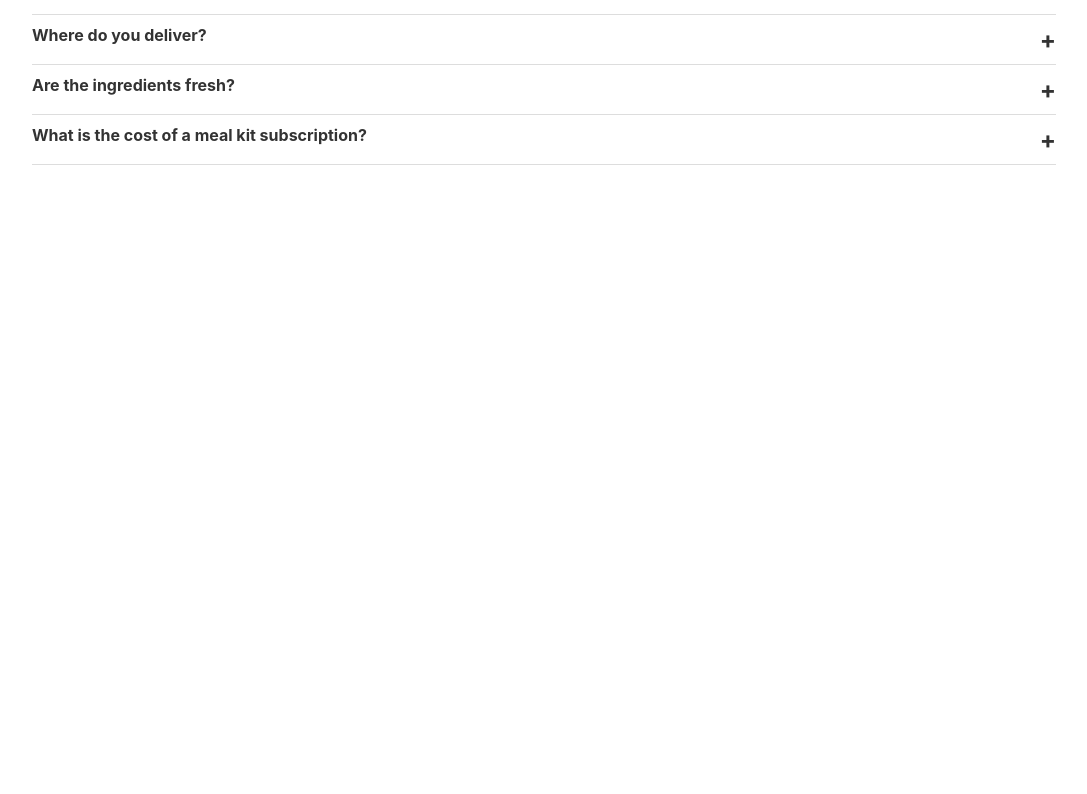
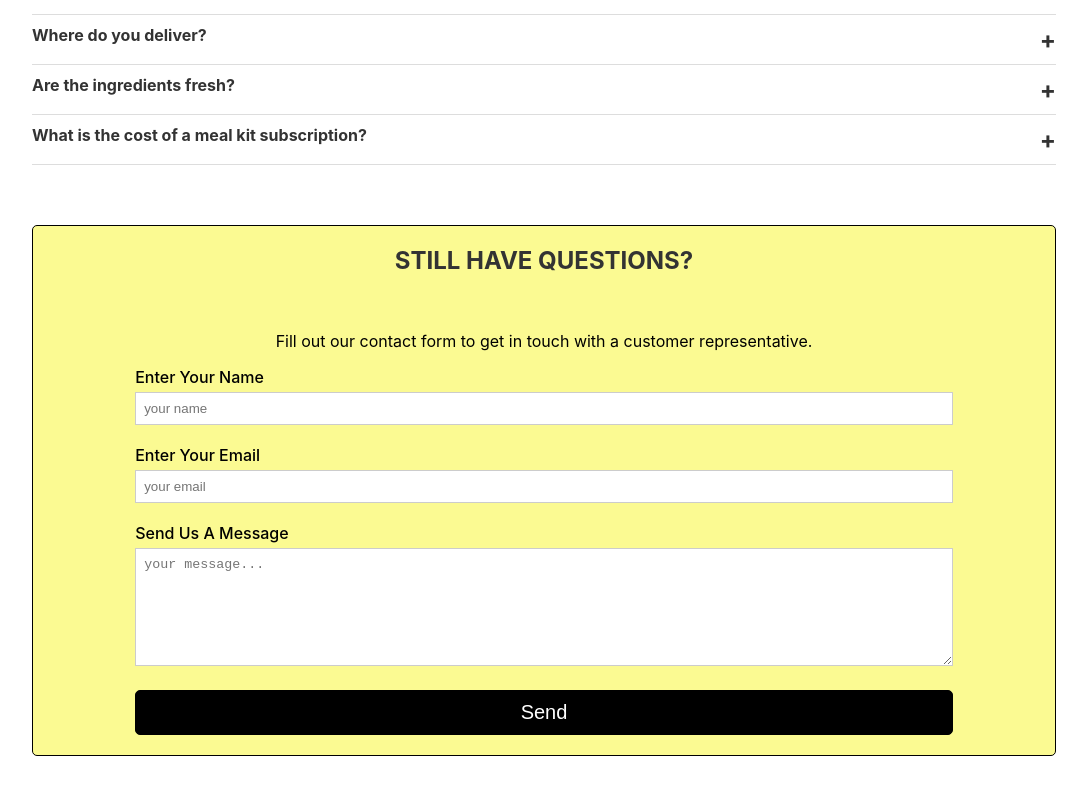
Before and after one commit to ntrem071/EasyEats, a React (Create React App) app in the folder my-react-app/: page /EasyEats/faq in a window 1280 px wide. Shown: the part 348-1142 px from the top of the page, without its empty margins (96-1183 px from the left). Before the commit the page ends 800 px from the top, so only its background shows below. Built offline with nearby package versions, Linux system fonts and the light colour scheme.

Commit message:
added recipe back and contact form

```diff
--- a/my-react-app/src/pages/Faq.jsx
+++ b/my-react-app/src/pages/Faq.jsx
@@ -34,13 +34,41 @@ export const Faq = () => {
   ];
 
   const [activeIndex, setActiveIndex] = useState(null);
+  const [formData, setFormData] = useState({
+    name: '',
+    email: '',
+    message: '',
+  });
+  const [formSubmitted, setFormSubmitted] = useState(false);
 
   const toggleFaq = (index) => {
     setActiveIndex(activeIndex === index ? null : index);
   };
 
+  const handleInputChange = (e) => {
+    const { name, value } = e.target;
+    setFormData({
+      ...formData,
+      [name]: value,
+    });
+  };
+
+  const handleSubmit = (e) => {
+    e.preventDefault();
+    setFormSubmitted(true);
+  };
+  const handleResetForm = () => {
+    setFormData({
+      name: '',
+      email: '',
+      message: '',
+    });
+    setFormSubmitted(false);
+  };
+
   return (
     <div className="faq-container">
+      <div className='wrap-faq'>
       <h2>ASK US ANYTHING</h2>
       {faqData.map((faq, index) => (
         <div key={index} className="faq-item">
@@ -60,6 +88,106 @@ export const Faq = () => {
           )}
         </div>
       ))}
+      </div>
+      <div className="contact-form-container">
+        <h2>STILL HAVE QUESTIONS?</h2>
+
+        {formSubmitted ? (
+         <div style={{padding: "20px 10% 20px 10%" }}>
+         <p>Thank you for reaching out! We will get back to you soon.</p>
+         <button
+           onClick={handleResetForm}
+           style={{
+             backgroundColor: 'black',
+             color: 'white',
+             fontSize: '20px',
+             margin: '0',
+             borderRadius: '5px',
+             width: '100%',
+             padding: '10px',
+             border: 'solid black 1px',
+             cursor: 'pointer',
+             transition: 'background-color 0.3s, color 0.3s'
+           }}
+           onMouseOver={(e) => {
+             e.currentTarget.style.backgroundColor = '#ffa41c';
+             e.currentTarget.style.color = 'black';
+           }}
+           onMouseOut={(e) => {
+             e.currentTarget.style.backgroundColor = 'black';
+             e.currentTarget.style.color = 'white';
+           }}
+         >
+           New Submission
+         </button>
+       </div>
+        ) : (
+        <form onSubmit={handleSubmit} style={{padding: "20px 10% 20px 10%" }}>
+          <p>Fill out our contact form to get in touch with a customer representative.</p>
+          <div className="form-group" style={{ paddingBottom: "20px", margin:'0'   }}>
+            <label htmlFor="name" style={{ textAlign: "left", fontWeight: "500", display: 'block', marginBottom: '5px' }}>Enter Your Name</label>
+            <input
+              type="text"
+              id="name"
+              name="name"
+              placeholder='your name'
+              value={formData.name}
+              onChange={handleInputChange}
+              required
+              style={{ width: 'calc(100% - 18px)', padding: '8px', border: '1px solid #ccc', borderRadius: '0' }}
+            />
+          </div>
+          <div className="form-group" style={{ paddingBottom:"20px", marginBottom:'0'  }}>
+            <label htmlFor="email" style={{ textAlign: "left", fontWeight: "500", display: 'block', marginBottom: '5px' }}>Enter Your Email</label>
+            <input
+              type="email"
+              id="email"
+              name="email"
+              placeholder='your email'
+              value={formData.email}
+              onChange={handleInputChange}
+              required
+              style={{ width: 'calc(100% - 18px)', padding: '8px', border: '1px solid #ccc', borderRadius: '0' }}
+            />
+          </div>
+          <div className="form-group" style={{ paddingBottom: "20px", marginBottom:'0'    }}>
+            <label htmlFor="message" style={{ textAlign: "left", fontWeight: "500", display: 'block', marginBottom: '5px'  }}>Send Us A Message</label>
+            <textarea
+              id="message"
+              name="message"
+              placeholder='your message...'
+              value={formData.message}
+              onChange={handleInputChange}
+              required
+              style={{ width: 'calc(100% - 18px)', height:"100px", padding: '8px', border: '1px solid #ccc', borderRadius: '0' }}
+            />
+          </div>
+          <button
+            type="submit"
+            style={{
+              backgroundColor: 'black',
+              color: 'white',
+              fontSize: '20px',
+              borderRadius: '5px',
+              width: '100%',
+              border: 'solid black 1px',
+              cursor: 'pointer',
+              margin: '0',
+            }}
+            onMouseOver={(e) => {
+              e.currentTarget.style.backgroundColor = '#ffa41c';
+              e.currentTarget.style.color = 'black';
+            }}
+            onMouseOut={(e) => {
+              e.currentTarget.style.backgroundColor = 'black';
+              e.currentTarget.style.color = 'white';
+            }}
+          >
+            Send
+          </button>
+        </form>
+        )}
+      </div>
     </div>
   );
 }
--- a/my-react-app/src/pages/Meal.css
+++ b/my-react-app/src/pages/Meal.css
@@ -10,7 +10,7 @@
   }
 
 .meal h2{
-    margin-bottom: 0;
+    margin: 0;
 }
 .rating {
     color: #ffa41c;
@@ -23,6 +23,7 @@
     justify-content: center;
     align-items: center;
     width: 100%;
+    margin-top: -30px;
   }
 
   .leave-review-link {
@@ -132,3 +133,21 @@
   .review-comment{
     margin: 5px 6px;
   }
+  .page-title-recipe {
+    display: flex;
+    align-items: center;
+    justify-content: center;
+    position: relative;
+    gap: 1px;
+  }
+
+  .back-arrow {
+    cursor: pointer;
+    font-size: 50px;
+    height: 80px;
+    font-weight: 500;
+
+  }
+  .back-arrow:hover{
+    color: #007bff;
+  }
--- a/my-react-app/src/pages/Meal.jsx
+++ b/my-react-app/src/pages/Meal.jsx
@@ -1,5 +1,5 @@
 import React, { useState } from 'react';
-import { useParams } from 'react-router-dom';
+import { useParams, useNavigate } from 'react-router-dom';
 import './Meal.css';
 
 import r1 from '../img/r1.png';
@@ -306,6 +306,11 @@ const [hoverRating, setHoverRating] = useState(0);
 const [comment, setComment] = useState('');
 const [reviews, setReviews] = useState([]);
 
+const navigate = useNavigate();
+const goBack = () => {
+  navigate(-1);
+};
+
 const openReviewPopup = () => {
   setShowReviewPopup(true);
 };
@@ -349,7 +354,10 @@ if (!recipe) {
 }
   return (
     <body className="meal">
-      <h2>{recipe.title.toUpperCase()}</h2>
+      <div className="page-title-recipe">
+        <span className="back-arrow" onClick={goBack}>&laquo; </span>
+        <h2>{recipe.title.toUpperCase()}</h2>
+      </div>
       <div className="rating-wrapper">
         <p className="rating">{recipe.rating}</p>
         <a onClick={openReviewPopup} className="leave-review-link">Leave Review</a>
--- a/my-react-app/src/pages/faq.css
+++ b/my-react-app/src/pages/faq.css
@@ -50,3 +50,16 @@
   .faq-item .faq-answer {
     max-height: fit-content;
   }
+
+
+.wrap-faq{
+  margin-bottom: 60px;
+}
+
+
+  .contact-form-container{
+    background-color: #fbfa92;
+    border: solid 1px black;
+    border-radius: 5px;
+    margin-bottom: 20px;
+  }
```
